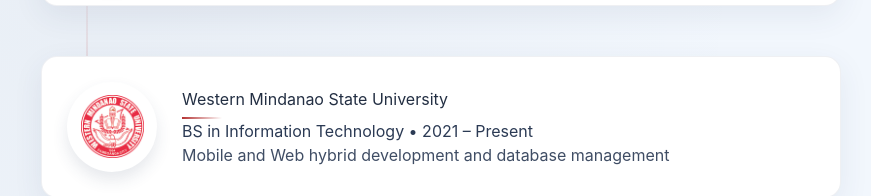
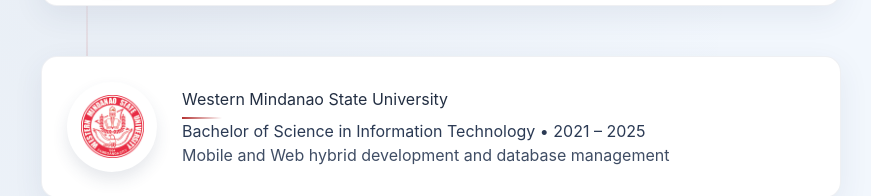
Before and after one commit to Ameeffy/Ameeff-portfolio, a React (Vite) app: page / in a window 1280 px wide. Shown: the part 4571-4767 px from the top of the page, without its empty margins (199-1070 px from the left). Built offline with nearby package versions, Linux system fonts and the light colour scheme.

Commit message:
Update Education.jsx

```diff
--- a/src/sections/Education.jsx
+++ b/src/sections/Education.jsx
@@ -20,7 +20,7 @@ const Education = () => {
     {
       id: 2,
       school: "Western Mindanao State University",
-      degree: "BS in Information Technology • 2021 – Present",
+      degree: "Bachelor of Science in Information Technology • 2021 – 2025",
       description: "Mobile and Web hybrid development and database management",
       logo: "/wmsu.png"
     },
```
